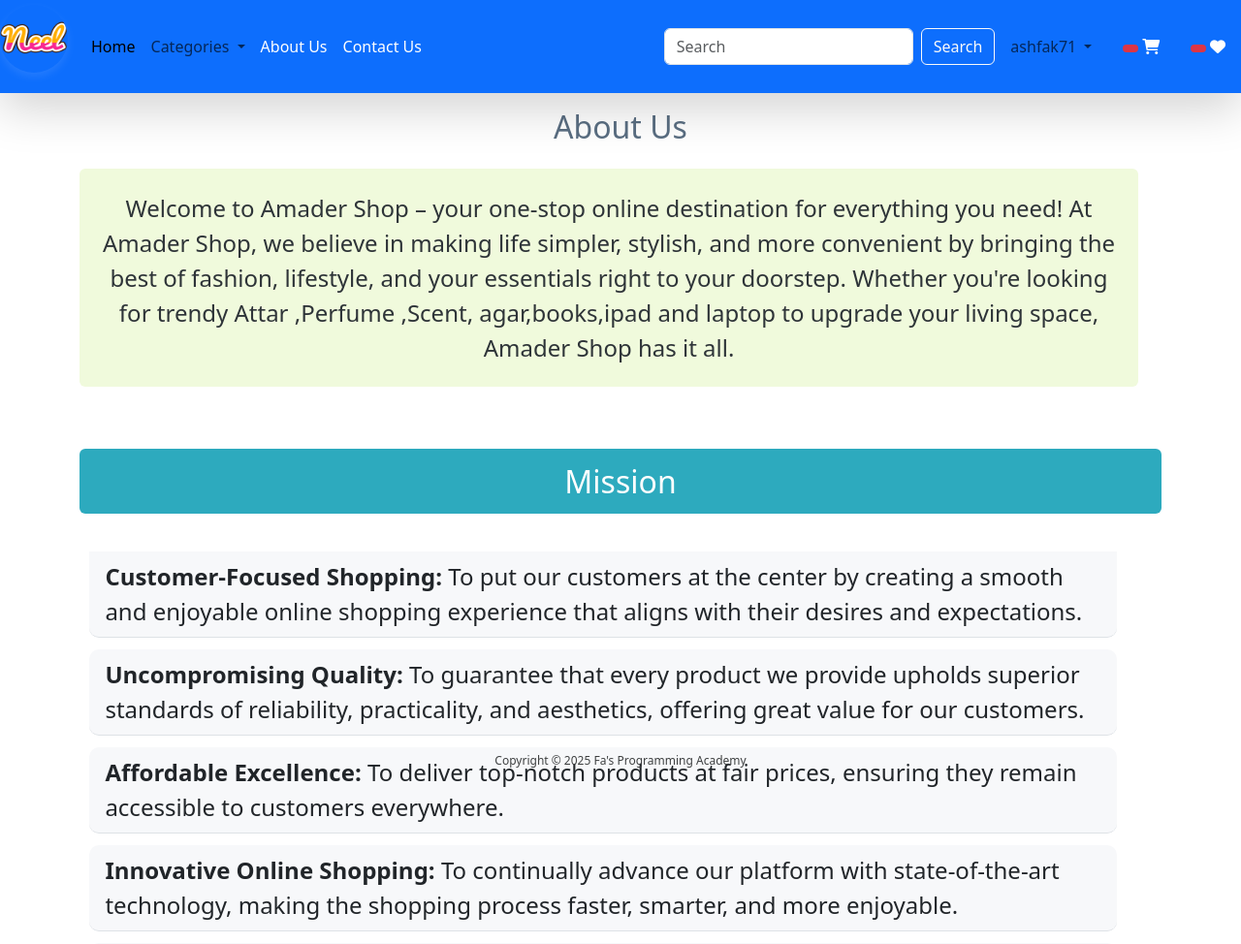
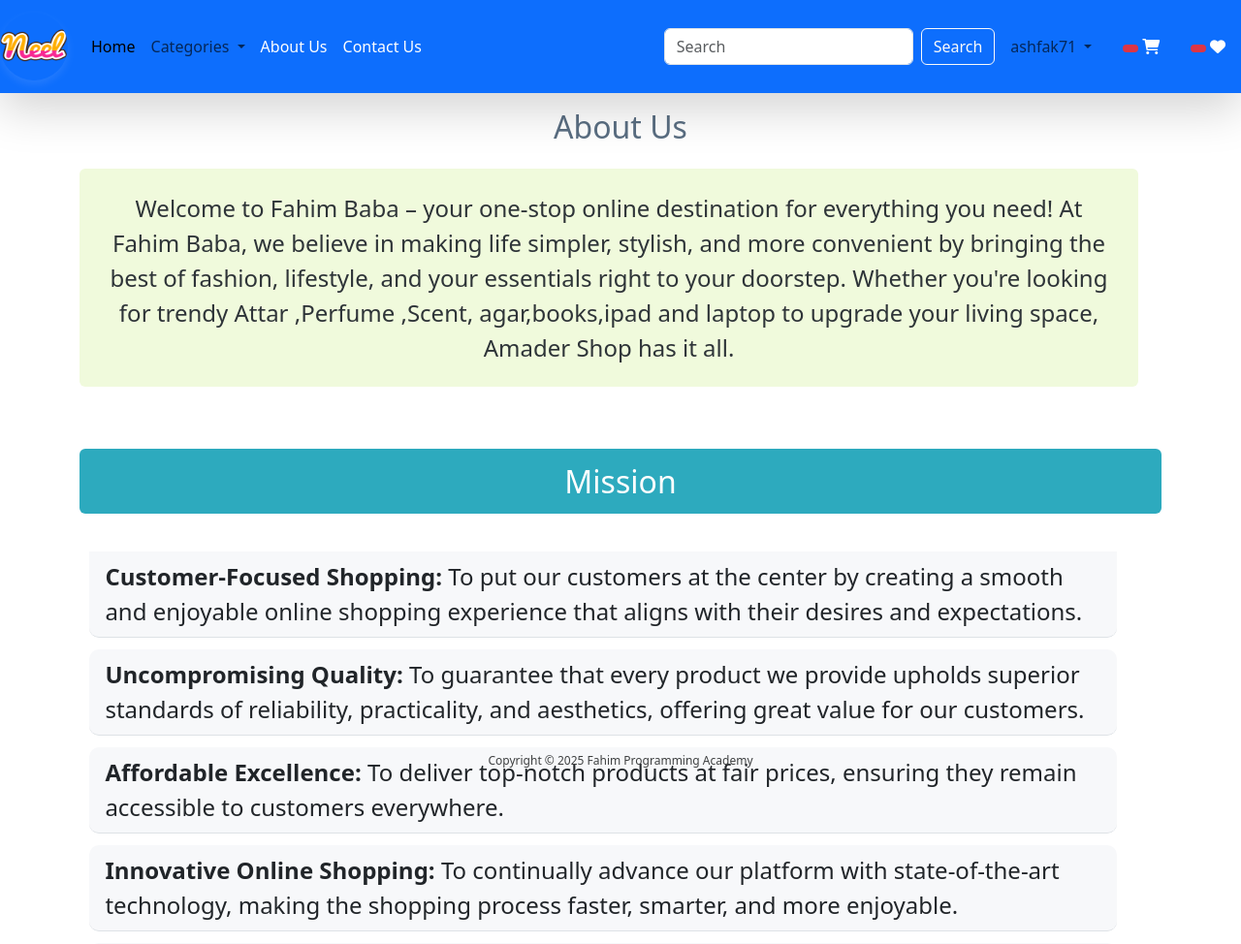
Before and after one commit to Shahiduzzaman81/E-Commerce-Website, a Django app: page /about/ in a window 1280 px wide. Shown: the top 974 px of the page at 97% size. Run offline with Django 5.2, Linux system fonts and the light colour scheme; a user stored in the database is signed in; data that the repository does not hold is empty; some libraries are stand-ins or nearby versions.

Commit message:
last commit

```diff
--- a/app/admin.py
+++ b/app/admin.py
@@ -4,9 +4,9 @@
 from django.urls import reverse
 from django.contrib.auth.models import Group
 
-admin.site.site_header = "Amader Shop"
-admin.site.site_title = "This is Amader Shop"
-admin.site.index_title = "Welcome to Amader Shop's Custom Admin Panel"
+admin.site.site_header = "Fahim Baba"
+admin.site.site_title = "This is Fahim Baba"
+admin.site.index_title = "Welcome to Fahim Baba's Custom Admin Panel"
 
 @admin.register(Product)
 class ProductModelAdmin(admin.ModelAdmin):
--- a/app/templates/app/about.html
+++ b/app/templates/app/about.html
@@ -7,8 +7,8 @@
     <h2 class="text-center text-primary mb-4 animate__animated animate__fadeIn">About Us</h2>
     <div class="row container">
         <p class="fs-4 text-center text-dark animate__animated animate__fadeIn animate__delay-1s bg-light p-4 rounded">
-            Welcome to Amader Shop – your one-stop online destination for everything you need!
-            At Amader Shop, we believe in making life simpler, stylish, and more convenient by bringing the best of fashion, lifestyle, and your essentials right to your doorstep. Whether you're looking for trendy Attar ,Perfume ,Scent, agar,books,ipad and laptop to upgrade your living space, Amader Shop has it all.
+            Welcome to Fahim Baba – your one-stop online destination for everything you need!
+            At Fahim Baba, we believe in making life simpler, stylish, and more convenient by bringing the best of fashion, lifestyle, and your essentials right to your doorstep. Whether you're looking for trendy Attar ,Perfume ,Scent, agar,books,ipad and laptop to upgrade your living space, Amader Shop has it all.
         </p>
     </div>
 
--- a/app/templates/app/base.html
+++ b/app/templates/app/base.html
@@ -11,7 +11,7 @@
     <link rel="stylesheet" href="{% static 'app/css/all.min.css'%}">
     <link rel="stylesheet" href="{% static 'app/css/style.css' %}">
     <link rel="stylesheet" href="https://cdnjs.cloudflare.com/ajax/libs/font-awesome/6.0.0-beta3/css/all.min.css">
-    <title>Dairy Baba | {% block title %} {% endblock %}</title>
+    <title>Fahim Baba | {% block title %} {% endblock %}</title>
 </head>
 
 <body>
@@ -26,8 +26,6 @@
         position: relative;
     }
     .logo {
-        transition: transform 0.3s ease, filter 0.3s ease;
-        cursor: pointer;
         border-radius: 50%;
         box-shadow: 0 4px 10px rgba(255, 253, 253, 0.1);
     }
@@ -36,10 +34,6 @@
         transform: rotate(360deg) scale(1.1);
         filter: brightness(1.2);
         box-shadow: 0 8px 20px rgba(249, 249, 249, 0.2);
-    }
-
-    .logo {
-        animation: bounce 2s infinite;
     }
 
     @keyframes bounce {
@@ -140,7 +134,7 @@
         <div class="text-center">
             <span>
                 Copyright &copy;
-                <script>document.write(new Date().getFullYear())</script> Fa's Programming Academy
+                <script>document.write(new Date().getFullYear())</script> Fahim Programming Academy
             </span>
         </div>
     </footer>
--- a/app/templates/app/contact.html
+++ b/app/templates/app/contact.html
@@ -12,7 +12,7 @@
         <div class="row justify-content-center">
             <div class="col-md-4 text-center contact-item animate__animated animate__zoomIn animate__delay-1s animate__pulse animate__infinite">
                 <h4 class="fw-bold text-dark" style="font-family: 'Georgia', serif;"> Address</h4>
-                <p class="text-muted" style="font-family: 'Arial', sans-serif;">Amader Shop Head Office<br>Chattogram, Bangladesh</p>
+                <p class="text-muted" style="font-family: 'Arial', sans-serif;">Fahim Baba Head Office<br>Chattogram, Bangladesh</p>
             </div>
             <div class="col-md-4 text-center contact-item animate__animated animate__zoomIn animate__delay-2s">
                 <h4 class="fw-bold text-primary" style="font-family: 'Georgia', serif;"> Phone</h4>
@@ -24,7 +24,7 @@
             <div class="col-md-4 text-center contact-item animate__animated animate__zoomIn animate__delay-3s">
                 <h4 class="fw-bold text-info" style="font-family: 'Georgia', serif;"> Email</h4>
                 <p class="text-muted" style="font-family: 'Arial', sans-serif;">
-                    <a href="mailto:Amader Shopr@gmail.com" class="text-decoration-none text-dark">Amader Shop@gmail.com</a><br>
+                    <a href="mailto:Fahim Babar@gmail.com" class="text-decoration-none text-dark">Fahim Baba@gmail.com</a><br>
                     <span class="text-muted">We’d love to hear from you!</span>
                 </p>
             </div>
--- a/app/urls.py
+++ b/app/urls.py
@@ -56,6 +56,6 @@
 
 ]+static(settings.MEDIA_URL, document_root=settings.MEDIA_ROOT)
 
-admin.site.site_header = "Amader Shop"
-admin.site.site_title = "Amader Shop"
-admin.site.site_index_title = "Welcome to Amader Shop"
+admin.site.site_header = "Fahim Baba"
+admin.site.site_title = "Fahim Baba"
+admin.site.site_index_title = "Welcome to Fahim Baba"
```
Also changed, not shown: app/templates/app/home.html (+5 -5 lines), db.sqlite3, media/product/mozzarellacheese_XfVsx0A.png (added), media/product/paneer-lite_1rNYHy9.png (added), media/product/processedcheese_iua7vjA.png (added), media/product/sabja_W6fwU3Z.png (added), media/product/sweet-lassi_PswzA3d.png (added).
